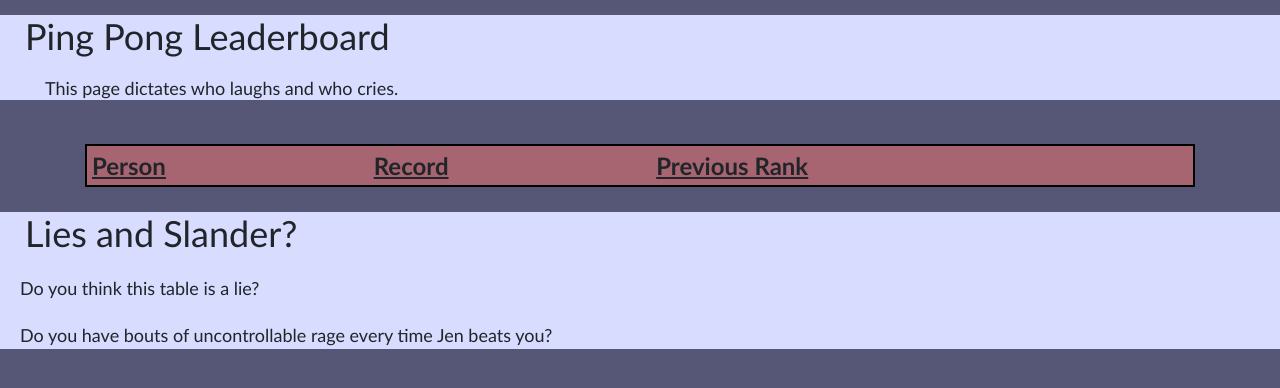
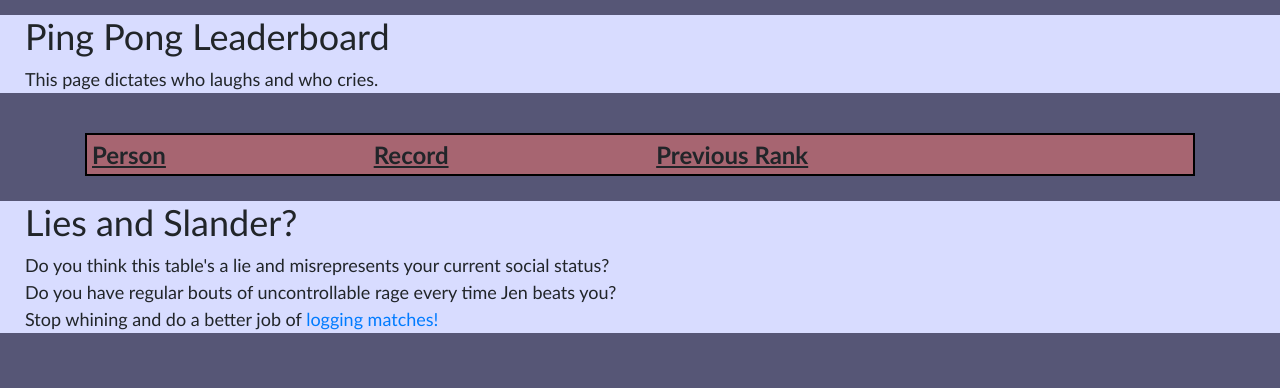
Before and after one commit to kiwidamien/pingpongslam, a Flask app: page /leaderboard/ in a window 1280 px wide. Shown: the top 388 px of the page. Run offline with Flask 2, Linux system fonts and the light colour scheme; data that the repository does not hold is empty; some libraries are stand-ins or nearby versions.

Commit message:
Hyperlinks on Leaderboard

```diff
--- a/Flask/app.py
+++ b/Flask/app.py
@@ -1,5 +1,5 @@
 import os
-from flask import Flask, render_template, jsonify, request, abort
+from flask import Flask, url_for, render_template, jsonify, request, abort
 
 from make_app import app
 from submit_request import store_result
--- a/Flask/static/css/style.css
+++ b/Flask/static/css/style.css
@@ -27,9 +27,9 @@ h2{
 
 p{
     font-size: 18;
-    margin-bottom: 20;
-    margin-left: 20px;
-    margin-top: 20;
+    /* margin-bottom: 20; */
+    margin-left: 25;
+    /* margin-top: 20; */
 }
 
 table{
--- a/Flask/templates/leaderboard.html
+++ b/Flask/templates/leaderboard.html
@@ -1,3 +1,5 @@
+<!-- from Flask import url_for -->
+
 <html>
 <title>Leaderboard</title>
 
@@ -13,7 +15,7 @@
 
 <div class="explanation" text-center id='description'>
     <!-- style='margin-bottom'> -->
-    <h1>Ping Pong Leaderboard<h1>
+    <h1>Ping Pong Leaderboard</h1>
     <p>This page dictates who laughs and who cries.</p>
 </div>
 <br>
@@ -28,19 +30,25 @@
 
         {% for item in ranks %}
     <tr align="left">
-        <td>{{item.id}}</td>
+        <td><a href={{url_for('get_matches', username=item.id)}}>{{item.id}}</a></td>
         <td>{{item.record}}</td>
         <td>{{item.previous_rank}}</td>
     </tr>
         {% endfor %}
+
+
 
 </table>
 </div>
 
 <div class="shenanigans" text-center id='shenanigans'>
 <h2>Lies and Slander?</h2>
-<p>Do you think this table is a lie?</p>
-<p>Do you have bouts of uncontrollable rage every time Jen beats you?</p>
+<p>
+    Do you think this table's a lie and misrepresents your current social status?<br>
+    Do you have regular bouts of uncontrollable rage every time Jen beats you?<br>
+    Stop whining and do a better job of <a href={{url_for('index')}}>logging matches!</a>
+
+</p>
 </div>
 </body>
 </html>
--- a/Flask/templates/raw_matches.html
+++ b/Flask/templates/raw_matches.html
@@ -13,7 +13,7 @@
 
 <div class="explanation" text-center id='description'>
     <!-- style='margin-bottom'> -->
-    <h1>Match History<h1>
+    <h1>Match History</h1>
     <p>Here are all of {{username}}'s matches.</p>
 </div>
 <br>
```
